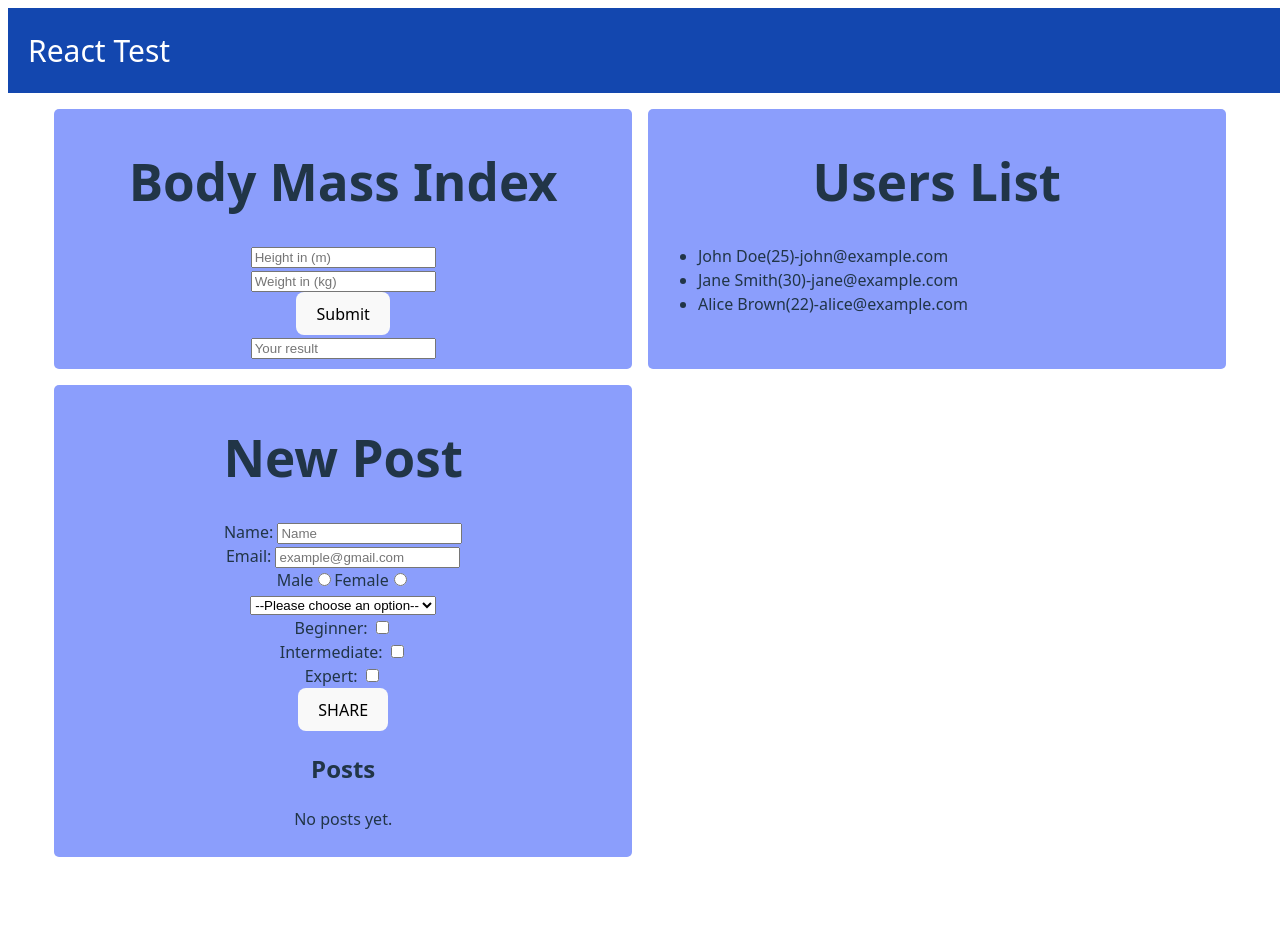
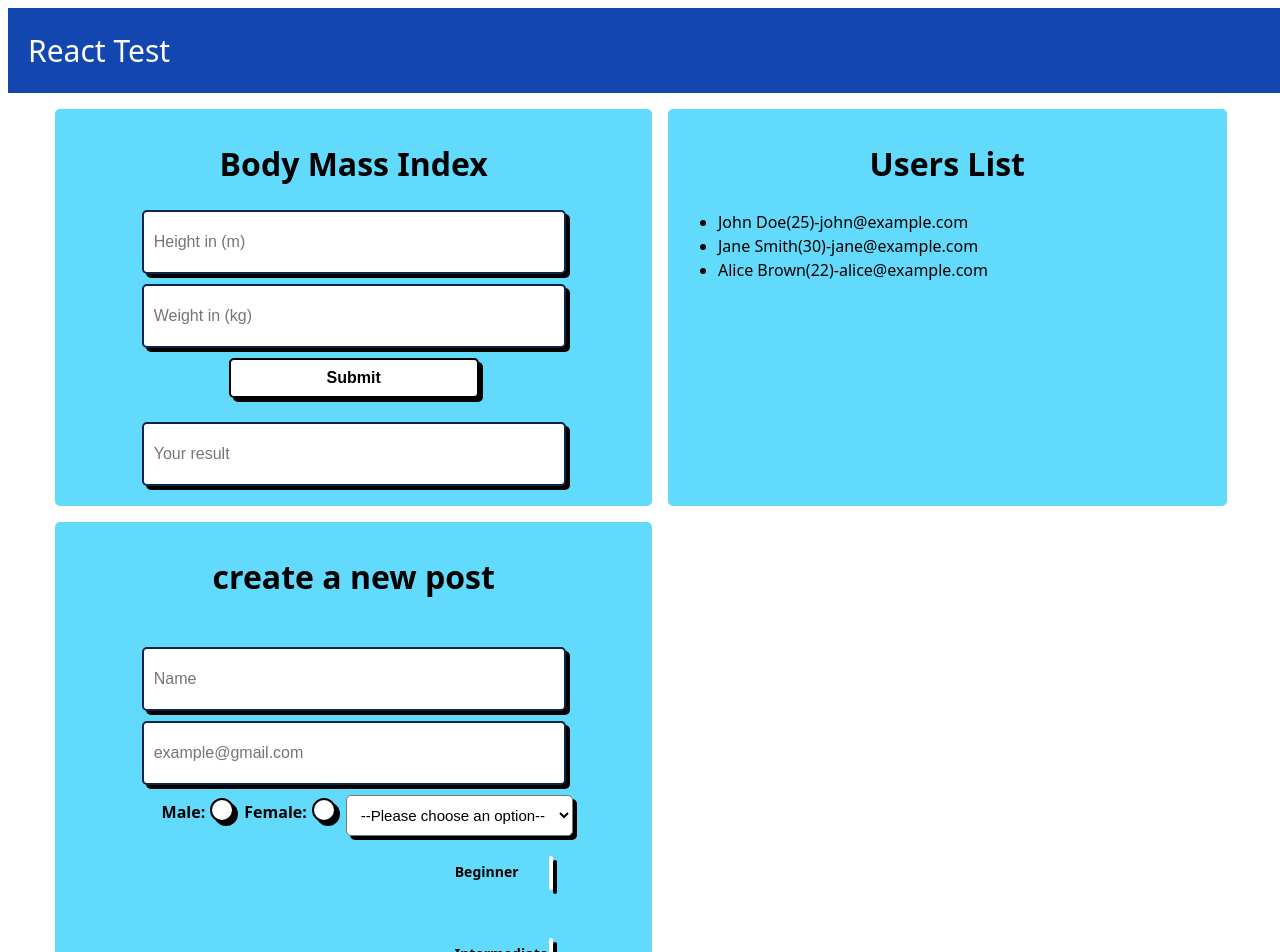
Before and after one commit to pouss707/myreactcodebase, a React (Vite) app: page / in a window 1280 px wide. Shown: the top 952 px of the page. Before the commit the page ends 881 px from the top, so only its background shows below. Built offline with nearby package versions, Linux system fonts and the light colour scheme.

Commit message:
more css fixes

```diff
--- a/package.json
+++ b/package.json
@@ -10,6 +10,7 @@
     "preview": "vite preview"
   },
   "dependencies": {
+    "bootstrap": "^5.3.5",
     "react": "^19.0.0",
     "react-dom": "^19.0.0"
   },
--- a/src/App.css
+++ b/src/App.css
@@ -5,9 +5,9 @@
   padding: 0;
   text-align: center;
 }
-
 .userlist{
-  background-color: #8b9efc;
+  background-color: #61DAFB;
+  color: black;
   padding: 10px;
   margin-right: 5%;
   border-radius: 5px;
@@ -15,12 +15,6 @@
 }
 .title{
   text-align: center;
-}
-.posts{
-  background-color: #8b9efc;
-  padding: 10px;
-  margin-left: 5%;
-  border-radius: 5px;
 }
 .header {
   background-color: #1347af;
@@ -30,15 +24,67 @@
   font-size: 30px;
   text-align: left;
 }
+.posts{
+  background-color: #61DAFB;
+  padding: 10px;
+  margin-left: 5%;
+  border-radius: 5px;
+  justify-content: center;
+}
 .post{
-  background-color: #ccd137;
+  width: 50%;
+  background-color:#6c5ce7 ;
+  border-radius: 5px;
+  display: flex;
+  align-items: center;
   padding: 10px;
-  margin-right: 10%;
-  margin-left: 10%;
-  border-radius: 5px;
+  margin: 20px;
+  justify-content: center;
+  margin: 0 auto;
+  margin-bottom: 10px;
+}
+img{
+  width: 120px;
+  height: 120px;
+  object-fit: cover;
+  border-radius: 8px;
+}
+.imgname {
+  display: flex;
+  flex-direction: column;
+  align-items: center;
+  margin-left: 15px;
+  color: black;
+}
+.postdetails p{
+  color: black;
+  font-weight: bold;
+  display: flex;
+  flex-direction: column;
+  justify-content: flex-start;
+  gap: 10px;
+  margin: 5px;
+}
+.postname {
+  margin-top: 10px;
+  font-weight: bold;
+  text-align: center;
+}
+.deletebtn{
+  width: 150px;
+  cursor: pointer;
+  align-self: flex-end;
+  margin-top: 20px;
+}
+.detailscontainer{
+  display: flex;
+  flex-direction: column;
+  justify-content: space-between;
+  flex: 1;
 }
 .bmiform {
-  background-color: #8b9efc;
+  background-color: #61DAFB;
+  color: black;
   padding: 10px;
   margin-left: 5%;
   border-radius: 5px;
@@ -48,5 +94,172 @@
   grid-template-columns: 1fr 1fr;
   gap: 1rem;
   padding: 1rem;
+}
+button {
+  display: flex;
+  justify-content: center;
+  align-items: center;
+  gap: 5px;
+  padding: auto 15px 15px auto;
+  width: 250px;
+  height: 40px;
+  border-radius: 5px;
+  border: 2px solid black;
+  background-color: white;
+  box-shadow: 4px 4px black;
+  font-size: 16px;
+  font-weight: 600;
+  color: black;
+  cursor: pointer;
+  transition: all 250ms;
+  position: relative;
+  overflow: hidden;
+  z-index: 1;
+  margin: 0 auto;
+}
+Button::before {
+  content: "";
+  position: absolute;
+  top: 0;
+  left: 0;
+  height: 100%;
+  width: 0;
+  background-color: #212121;
+  z-index: -1;
+  -webkit-box-shadow: 4px 8px 19px -3px rgba(0, 0, 0, 0.27);
+  box-shadow: 4px 8px 19px -3px rgba(0, 0, 0, 0.27);
+  transition: all 250ms;
+}
+Button:hover {
+  color: #e8e8e8;
+}
+Button:hover::before {
+  width: 100%;
+}
+.container {
+  --input-focus: white;
+  --input-out-of-focus: #ccc;
+  --bg-color: black;
+  --bg-color-alt: #666;
+  --main-color: #323232;
+  position: relative;
+  cursor: pointer;
+  display: flex;
+  justify-content: center;
+  align-items: center;
+  font-size: 16px;
+  cursor: pointer;
+  margin-left: 390px;
+  gap: 10px;
+}
+.container .box {
+  width: 24px;
+  height: 24px;
+  margin-right: 60px;
+  font-size: 16px;
+  font-weight: bold;
+  font-size: 14px;
+  color: black;
+}
+.container input {
+  position: absolute;
+  opacity: 0;
+}
+.checkmark {
+  width: 30px;
+  height: 30px;
+  position: relative;
+  top: 0;
+  left: 0;
+  border: 2px solid white;
+  border-radius: 5px;
+  box-shadow: 4px 4px black;
+  background-color: black;
+  transition: all 0.3s;
+}
+.container input:checked ~ .checkmark {
+  background-color: var(--input-focus);
+}
+
+.checkmark:after {
+  content: "";
+  position: absolute;
+  top: 6px;
+  left: 11px;
+  width: 6px;
+  height: 12px;
+  border: solid var(--bg-color);
+  border-width: 0 2.5px 2.5px 0;
+  transform: rotate(45deg);
+  display: none;
+}
+
+.container input:checked ~ .checkmark:after {
+  display: block;
+}
+input {
+  padding: 10px;
+  height: 40px;
+  width: 400px;
+  border: 2px solid #0B2447;
+  border-radius: 5px;
+  font-size: 16px;
+  color: black;
+  background: white;
+  box-shadow: 4px 4px black;
+  transition: all 0.5s;
+  margin-bottom: 10px;
+}
+.gender {
+  -webkit-appearance: none;
+  -moz-appearance: none;
+  appearance: none;
+  width: 20px;
+  height: 20px;
+  border: 2px solid black;
+  border-radius: 50%;
+  background-color: white;
+  position: relative;
+  cursor: pointer;
+  vertical-align: middle;
+  margin-right: 10px;
 
 }
+.gender:checked {
+  background-color: black;
+  border-color: white;
+}
+.checkbox-wrapper {      /* Makes each label take full width and stack */
+  margin-bottom: 10px;
+  display: flex;
+  flex-direction: column;
+  gap: 12px;
+  margin-right: 90px;
+}
+.checkbox-item {
+  display: flex;
+  align-items: center;
+  gap: 8px; /* space between checkbox and label text */
+  font-size: 16px;
+  cursor: pointer;
+}
+.rlabel {
+  font-size: 16px;
+  font-weight: bold;
+  color: black;
+}
+.radio-wrapper{
+  margin-right: 200px;
+}
+.drop {
+  position: absolute;
+  color: black;
+  font-size: 15px;
+  background-color: white;
+  box-shadow: 4px 4px black;
+  border-radius: 5px;
+  padding: 10px;
+}
+.formtitle{
+  color: black;
+}
--- a/src/compnents/Handlenewpost.jsx
+++ b/src/compnents/Handlenewpost.jsx
@@ -1,5 +1,5 @@
 import React from 'react';
-
+import logo from '../assets/user.png'
 
 function Handlenewpost({ newpost, setNewpost }) {
     const onDelete = (id) => {
@@ -10,20 +10,24 @@ function Handlenewpost({ newpost, setNewpost }) {
     };
     return (
         <div>
-            <h2>Posts</h2>
+            <h1 className='formtitle'>Posts</h1>
             {newpost.posts.length > 0 ? (
                 newpost.posts.map((post) => (
                     <div key={post.id} className="post">
-                        <h3>Name: {post.name}</h3>
+                        <div className='imgname'>
+                            <img src={logo} alt="" />
+                            <h3 className='postname'>Name: {post.name}</h3>
+                        </div>
                         <br />
-                        <p>Email: {post.email}</p>
-                        <br />
-                        <p>Gender: {post.gender}</p>
-                        <br />
-                        <p>Country: {post.country}</p>
-                        <br />
-                        <p>Level: {post.level}</p>
-                        <button onClick={() => onDelete(post.id)}>Delete</button>
+                        <div className='detailscontainer'>
+                            <div className='postdetails'>
+                                <p>Email: {post.email}</p>
+                                <p>Gender: {post.gender}</p>
+                                <p>Country: {post.country}</p>
+                                <p>Level: {post.level}</p>
+                            </div>
+                            <button className='deletebtn' onClick={() => onDelete(post.id)}>Delete</button>
+                        </div>
                     </div>
                 ))
             ) : (
--- a/src/compnents/Postsharing.jsx
+++ b/src/compnents/Postsharing.jsx
@@ -40,18 +40,17 @@ function Postsharing() {
     return (
         <div className='posts'>
             <form onSubmit={handleNewPost}>
-                <h1>New Post</h1>
-                <label htmlFor="name">Name: </label>
+                <h1 className='formtitle'>create a new post</h1>
+                <br />
+                <label htmlFor="name"></label>
                 <input
                     id='name'
                     type="text"
                     value={newpost.name}
                     onChange={(e) => setNewpost({ ...newpost, name: e.target.value })}
-                    placeholder="Name"
-                />
-
+                    placeholder="Name" />
                 <br />
-                <label htmlFor="email">Email: </label>
+                <label htmlFor="email"></label>
                 <input
                     id='email'
                     type="email"
@@ -59,28 +58,27 @@ function Postsharing() {
                     onChange={(e) => setNewpost({ ...newpost, email: e.target.value })}
                     pattern="[a-zA-Z0-9._%+\-]+@[a-zA-Z0-9.\-]+\.com"
                     required
-                    placeholder="example@gmail.com"
-                />
-
+                    placeholder="example@gmail.com" />
                 <br />
-                <label htmlFor="male">Male</label>
+                <div className='radio-wrapper'>
+                    <label htmlFor="male" className='rlabel'>Male:</label>
                     <input
+                        className='gender'
                         id='male'
                         type="radio"
                         value="male"
                         checked={newpost.gender === 'male'}
-                    onChange={(e) => setNewpost({ ...newpost, gender: e.target.value })}
-                />
-                <label htmlFor="female">Female</label>
+                        onChange={(e) => setNewpost({ ...newpost, gender: e.target.value })} />
+                    <label htmlFor="female" className='rlabel'>Female:</label>
                     <input
+                        className='gender'
                         id='female'
                         type="radio"
                         value="female"
                         checked={newpost.gender === 'female'}
-                    onChange={(e) => setNewpost({ ...newpost, gender: e.target.value })}
-                />
-                <br />
+                        onChange={(e) => setNewpost({ ...newpost, gender: e.target.value })} />
                     <select
+                        className='drop'
                         value={newpost.country}
                         onChange={(e) => setNewpost({ ...newpost, country: e.target.value })}>
                         <option value="">--Please choose an option--</option>
@@ -89,30 +87,42 @@ function Postsharing() {
                         <option value="USA" >USA</option>
                         <option value="spain" >Spain</option>
                     </select>
+                </div>
                 <br />
-                <label htmlFor="beginner">Beginner: </label>
+                <div className='checkbox-wrapper'>
+                    <label className='container'>
+                        <span class="box">Beginner</span>
                         <input
                             id='beginner'
                             type="checkbox"
                             value="beginner"
                             checked={newpost.level === 'beginner'}
                             onChange={(e) => setNewpost({ ...newpost, level: e.target.value })} />
+                        <div className='checkmark'></div>
+                    </label>
                     <br />
-                <label htmlFor="Intermediate">Intermediate: </label>
+                    <label className='container'>
+                        <span class="box">Intermediate</span>
                         <input
                             id='Intermediate'
                             type="checkbox"
                             value="Intermediate"
                             checked={newpost.level === 'Intermediate'}
                             onChange={(e) => setNewpost({ ...newpost, level: e.target.value })} />
+                        <div className='checkmark'></div>
+                    </label>
                     <br />
-                <label htmlFor="Expert">Expert: </label>
+                    <label htmlFor="Expert" className='container'>
+                        <span class="box">Expert</span>
                         <input
                             id='Expert'
                             type="checkbox"
                             value="Expert"
                             checked={newpost.level === 'Expert'}
                             onChange={(e) => setNewpost({ ...newpost, level: e.target.value })} />
+                        <div className='checkmark'></div>
+                    </label>
+                </div>
                 <br />
                 <button type="submit">SHARE</button>
             </form>
--- a/src/index.css
+++ b/src/index.css
@@ -13,41 +13,6 @@
   -moz-osx-font-smoothing: grayscale;
 }
 
-a {
-  font-weight: 500;
-  color: #646cff;
-  text-decoration: inherit;
-}
-a:hover {
-  color: #535bf2;
-}
-
-
-
-h1 {
-  font-size: 3.2em;
-  line-height: 1.1;
-}
-
-button {
-  border-radius: 8px;
-  border: 1px solid transparent;
-  padding: 0.6em 1.2em;
-  font-size: 1em;
-  font-weight: 500;
-  font-family: inherit;
-  background-color: #1a1a1a;
-  cursor: pointer;
-  transition: border-color 0.25s;
-}
-button:hover {
-  border-color: #646cff;
-}
-button:focus,
-button:focus-visible {
-  outline: 4px auto -webkit-focus-ring-color;
-}
-
 @media (prefers-color-scheme: light) {
   :root {
     color: #213547;
```
Also changed, not shown: src/assets/user.png (added), 1 other file (tests, documents, lock files or other folders). Lines whose indentation alone changed are shown as unchanged.
